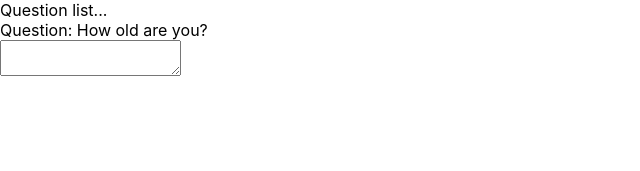
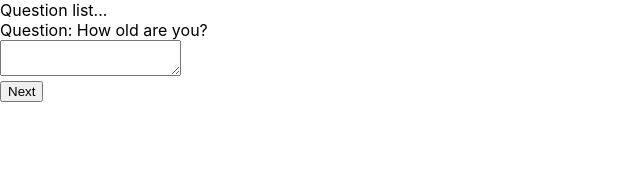
Before and after one commit to pezhman32/survey-reactjs, a React (Create React App) app: page /survey/questions/1 in a window 1280 px wide. Shown: the top 171 px of the page, without its empty margins (0-640 px from the left). Built offline with nearby package versions, Linux system fonts and the light colour scheme; the HTML template or start-up script is replaced by a standard one.

Commit message:
Add prev/next buttons to survey

```diff
--- a/package.json
+++ b/package.json
@@ -7,6 +7,7 @@
     "@types/node": "11.9.5",
     "@types/react": "16.8.4",
     "@types/react-dom": "16.8.2",
+    "@types/react-router-dom": "^4.3.1",
     "react": "^16.8.3",
     "react-dom": "^16.8.3",
     "react-router-dom": "^4.3.1",
@@ -29,7 +30,6 @@
     "not op_mini all"
   ],
   "devDependencies": {
-    "@types/react-router-dom": "^4.3.1",
     "tslint": "^5.13.0",
     "tslint-config-airbnb": "^5.11.1",
     "tslint-react": "^3.6.0"
--- a/src/routes/Survey.tsx
+++ b/src/routes/Survey.tsx
@@ -4,23 +4,46 @@ import Question from '../components/Question/Question';
 import { QUESTION_LIST } from '../constants/QuestionList';
 import { QuestionType } from '../components/Question/QuestionType';
 
-class Survey extends React.Component<RouteComponentProps<any>> {
+export default class Survey extends React.Component<RouteComponentProps<any>> {
+
+  constructor(props: Readonly<RouteComponentProps<any>>) {
+    super(props);
+    this.handleResultClick = this.handleResultClick.bind(this);
+  }
 
   public render(): React.ReactNode {
+    const hasPrev = this.getCurrentIndex() !== 1;
+    const hasNext = this.getCurrentIndex() !== QUESTION_LIST.length;
+
     return (
       <div>
         Question list...
         <Question question={this.getSelectedQuestion()} />
+
+        {hasPrev ? <button onClick={this.handleNavigation.bind(this, -1)}>Prev.</button> : ''}
+        {hasNext ? <button onClick={this.handleNavigation.bind(this, 1)}>Next</button> : ''}
+        {!hasNext ? <button onClick={this.handleResultClick}>See overview</button> : ''}
       </div>
     );
   }
 
+  private getCurrentIndex(): number {
+    return Number.parseInt(this.props.match.params['index']);
+  }
+
   private getSelectedQuestion(): QuestionType {
-    const index: number = this.props.match.params['index'] - 1;
+    const index: number = this.getCurrentIndex() - 1;
     // TODO check if index is valid...
 
     return QUESTION_LIST[index];
   }
+
+  private handleNavigation(to: 1 | -1): void {
+    const index = this.getCurrentIndex() + to;
+    this.props.history.push(`/survey/questions/${index}`);
+  }
+
+  private handleResultClick(): void {
+    // TODO navigate to results page
+  }
 }
-
-export default Survey;
```
